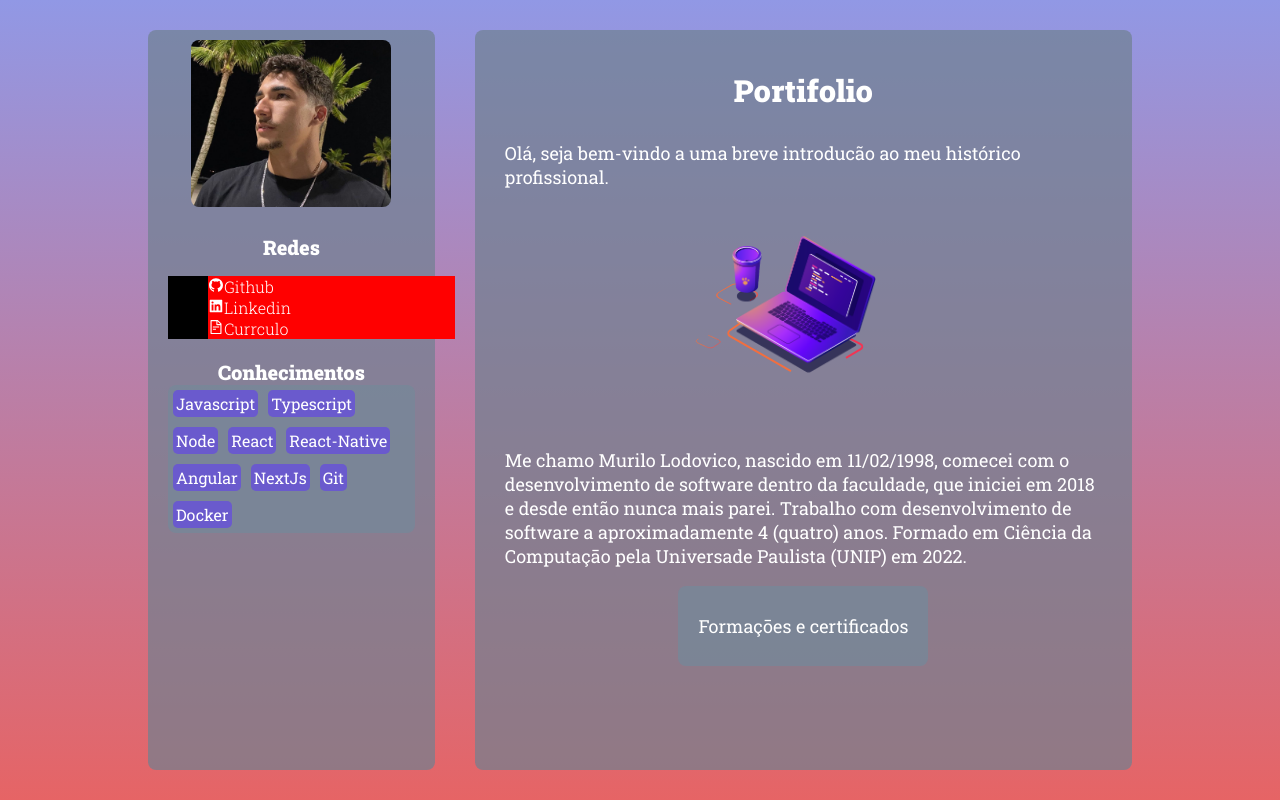
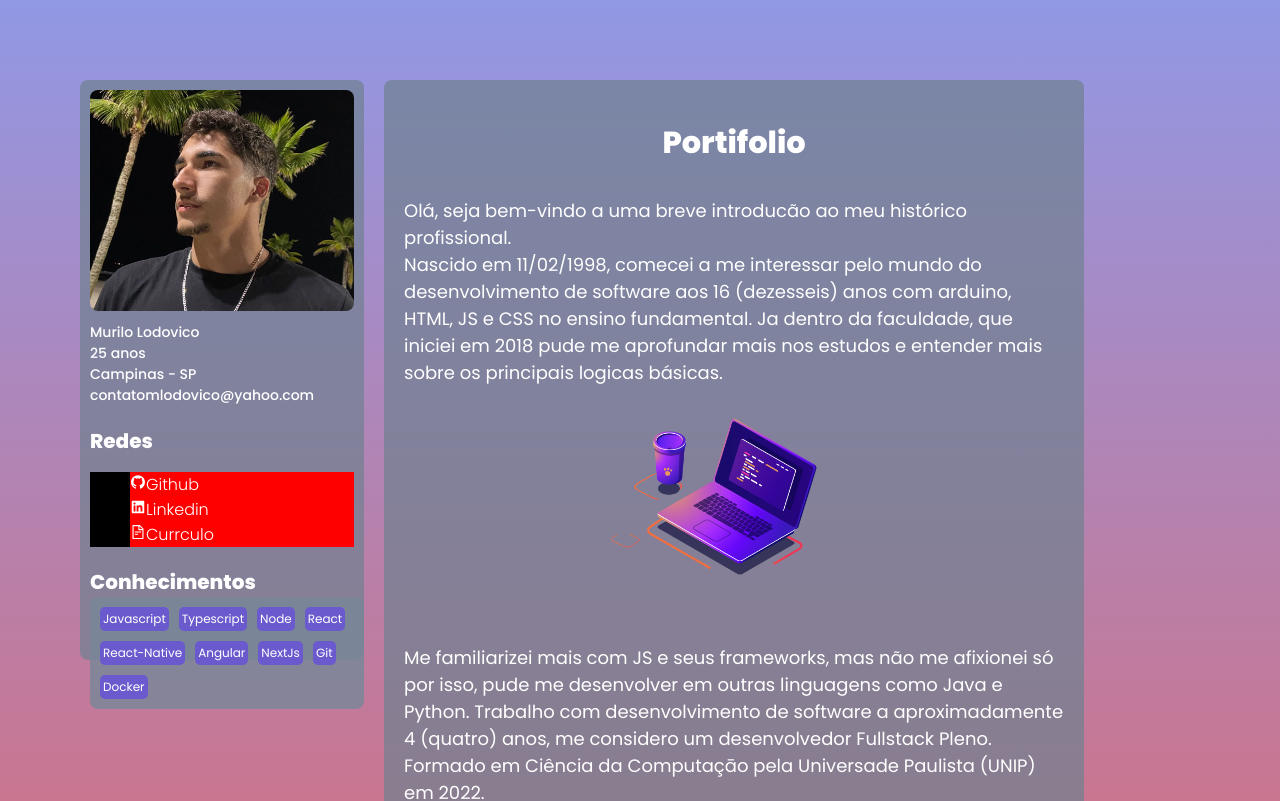
Before and after one commit to Mlodovico/Mlodovico.github.io, a React (Create React App) app: page / in a window 1280 px wide. Shown: the top 801 px of the page. Built offline with nearby package versions, Linux system fonts and the light colour scheme.

Commit message:
feat: editing styles

```diff
--- a/public/index.html
+++ b/public/index.html
@@ -7,8 +7,9 @@
     <link rel="preconnect" href="https://fonts.gstatic.com" crossorigin>
     <link rel="preconnect" href="https://fonts.googleapis.com">
     <link rel="preconnect" href="https://fonts.gstatic.com" crossorigin>
-    <link href="https://fonts.googleapis.com/css2?family=Roboto+Slab:wght@200;300;400;500;900&display=swap" rel="stylesheet">    <meta name="viewport" content="width=device-width, initial-scale=1" />
-    <meta name="theme-color" content="#000000" />
+    <link rel="preconnect" href="https://fonts.googleapis.com">
+    <link rel="preconnect" href="https://fonts.gstatic.com" crossorigin>
+    <link href="https://fonts.googleapis.com/css2?family=Poppins:wght@100;300;400;500;600;800&family=Roboto+Slab:wght@200;300;400;500;900&display=swap" rel="stylesheet">    <meta name="theme-color" content="#000000" />
     <meta
       name="description"
       content="Portifolium alocated in github pages"
--- a/src/App.css
+++ b/src/App.css
@@ -1,32 +1,39 @@
 .App {
   display: flex;
   min-height: 100vh;
-  align-items: center;
-  justify-content: center;
+  padding: 10vh;
   font-size: calc(10px + 2vmin);
   color: white;
   background: linear-gradient(#9198e5, #e66465);
-  text-align: center;
-  font-family: 'Roboto Slab', serif;
+  font-family: 'Poppins', serif;
 }
 
 .container {
   max-width: 80vw;
   display: flex;
+}
+
+.category-sector {
+  width: 28%;
+  height: 70vh;
+  display: flex;
+  align-itens: center;
+  justify-content: center;
+  padding: 10px;
+  background: rgba(112, 128, 144, 0.7);
+  border-radius: 8px;
+}
+
+.data-sector {
   align-items: center;
   justify-content: center;
 }
 
-.category-sector {
-  width: 28%;
-  height: 90vh;
-  display: flex;
-  align-itens: center;
-  justify-content: center;
-  margin: 0px 20px;
-  padding: 10px 20px;
-  background: rgba(112, 128, 144, 0.7);
-  border-radius: 8px;
+.data-sector p {
+  font-size: 14px;
+  font-weight: 500;
+  padding: 0px;
+  margin: 0px;
 }
 
 .title {
@@ -37,7 +44,6 @@
 
 
 .list {
-  width: 100%;
   list-style-type: none;
   wrap: flex-start;
 
@@ -47,10 +53,7 @@
 }
 
 .list li {
-  width: 100%;
   display: flex;
-  align-items: flex-start;
-  justify-content: flex-start;
   background: red;
 }
 
@@ -68,15 +71,20 @@
 }
 
 .body-sector {
-  height: 90vh;
+  min-height: 90vh;
   width: 70%;
   max-width: 60vw;
   margin: 0px 10px;
   margin: 0px 20px;
   padding: 10px 20px;
-    flex-wrap: wrap;
+  flex-wrap: wrap;
   border-radius: 8px;
   background: rgba(112, 128, 144, 0.7);
+}
+
+.body-sector p {
+  padding: 0px;
+  margin: 0px;
 }
 
 .mobile-sector-only {
@@ -90,6 +98,7 @@
 
 .knowledge {
   width: 100%;
+  padding: 5px;
   display: flex;
   flex-wrap: wrap;
   background: rgba(119, 136, 153, 0.8);
@@ -98,7 +107,7 @@
 
 .knowledge p {
   font-weight: 400;
-  font-size: 16px;
+  font-size: 12px;
   background: rgba(106,90,205);
   margin: 5px 5px;
   padding: 3px;
@@ -112,12 +121,8 @@
 }
 
 .title-body {
+  text-align: center;
   font-weight: 700;
-}
-
-.body-sector div {
-  margin: 10px;
-  align-items: center;
 }
 
 .player {
@@ -126,10 +131,9 @@
 }
 
 .certificacion-container {
-  height: 20%;
-  align-self: center;
-  justify-self: center;
+  height: 15vh;
   padding: 10px;
+  margin: 10px 0px;
   border-radius: 8px;
   background: rgba(119, 136, 153, 0.8);
 }
@@ -140,7 +144,7 @@
 
 
 .profile-image {
-  width: 200px;
+  width: 100%;
   border-radius: 8px;
 }
 
@@ -195,7 +199,7 @@
 
   .body-sector {
     margin: 20px 10px;
-    padding: 10px 0px;
+    padding: 10px 10px;
     min-width: 80vw;
     min-height: 40vh;
   }
--- a/src/App.jsx
+++ b/src/App.jsx
@@ -19,12 +19,17 @@ function App() {
       <div className="container">
         <div className="category-sector">
           <div>
+            <div className="data-sector">
               <img
                 className="profile-image"
                 src={ProfileImage}
                 alt="Profile_Image"
               />
-
+              <p>Murilo Lodovico</p>
+              <p>25 anos</p>
+              <p>Campinas - SP</p>
+              <p>contatomlodovico@yahoo.com</p>
+            </div>
             <div className="separator" />
 
             <h4 className="title">Redes</h4>
@@ -79,27 +84,38 @@ function App() {
         </div>
 
         <div className="body-sector">
-          <div>
           <h3 className="title-body">Portifolio</h3>
           <p>
             Olá, seja bem-vindo a uma breve introducão ao meu histórico
             profissional.
           </p>
+          <p>
+            Nascido em 11/02/1998, comecei a me interessar pelo mundo do
+            desenvolvimento de software aos 16 (dezesseis) anos com arduino,
+            HTML, JS e CSS no ensino fundamental. Ja dentro da faculdade, que
+            iniciei em 2018 pude me aprofundar mais nos estudos e entender mais
+            sobre os principais logicas básicas.
+          </p>
 
           <Player src={develop1} className="player" loop autoplay />
 
           <p>
-              Me chamo Murilo Lodovico, nascido em 11/02/1998, comecei com o
-              desenvolvimento de software dentro da faculdade, que iniciei em
-              2018 e desde então nunca mais parei. Trabalho com desenvolvimento
-              de software a aproximadamente 4 (quatro) anos. Formado em Ciência
-              da Computaçāo pela Universade Paulista (UNIP) em 2022.
+            Me familiarizei mais com JS e seus frameworks, mas não me afixionei
+            só por isso, pude me desenvolver em outras linguagens como Java e
+            Python. Trabalho com desenvolvimento de software a aproximadamente 4
+            (quatro) anos, me considero um desenvolvedor Fullstack Pleno.
+            Formado em Ciência da Computaçāo pela Universade Paulista (UNIP) em
+            2022.
           </p>
 
           <div className="certificacion-container">
             <div className="card">
+              <p>Projetos</p>
+            </div>
+          </div>
+          <div className="certificacion-container">
+            <div className="card">
               <p>Formaçōes e certificados</p>
-              </div>
             </div>
           </div>
         </div>
```
Lines whose indentation alone changed are shown as unchanged.
